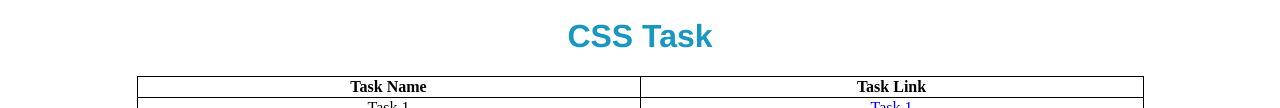
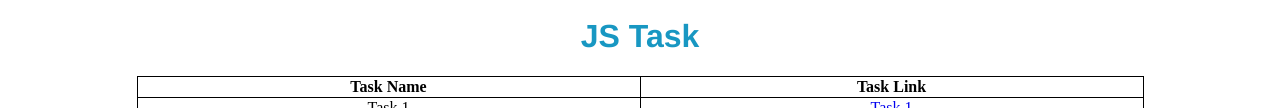
Before and after one commit to ayanpanda-github/MERN_ethnus_tasks, a plain HTML site: page index.html in a window 1280 px wide. Shown: the part 822-930 px from the top of the page. Drawn offline with Linux system fonts and the light colour scheme.

Commit message:
Update index.html

```diff
--- a/index.html
+++ b/index.html
@@ -140,7 +140,7 @@
             <td><a href="btask6.html">Task 6</a></td>
         </tr>
     </table>
-    <h1>CSS Task</h1>
+    <h1>JS Task</h1>
     <table align="center">
         <tr>
             <th>Task Name</th>
```
